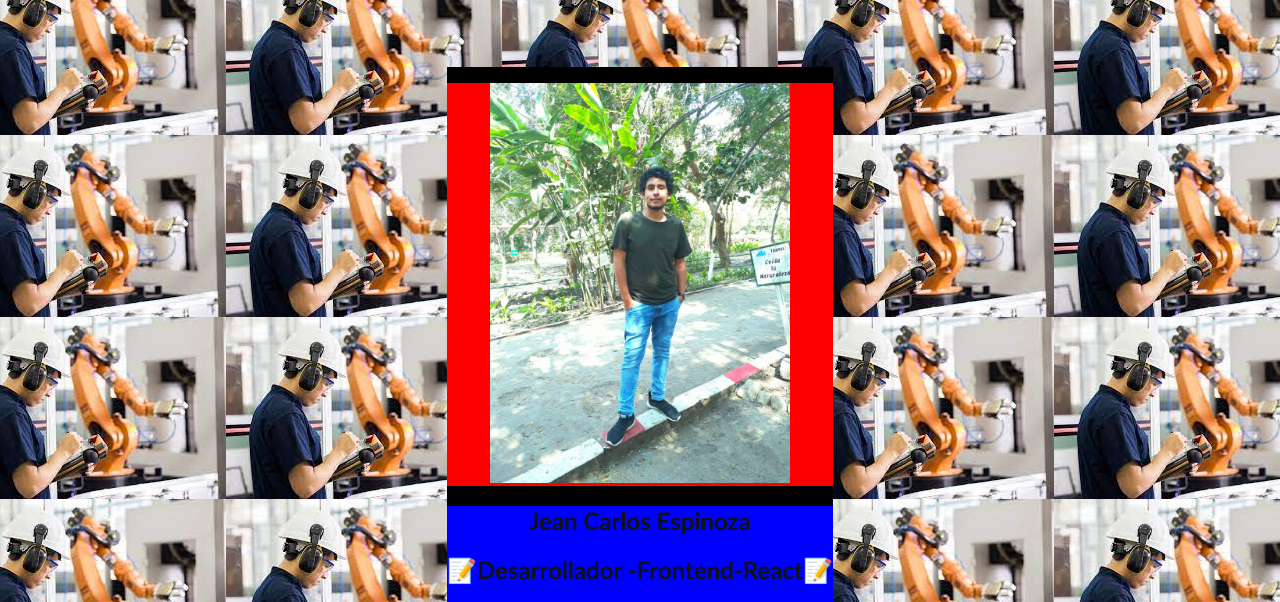
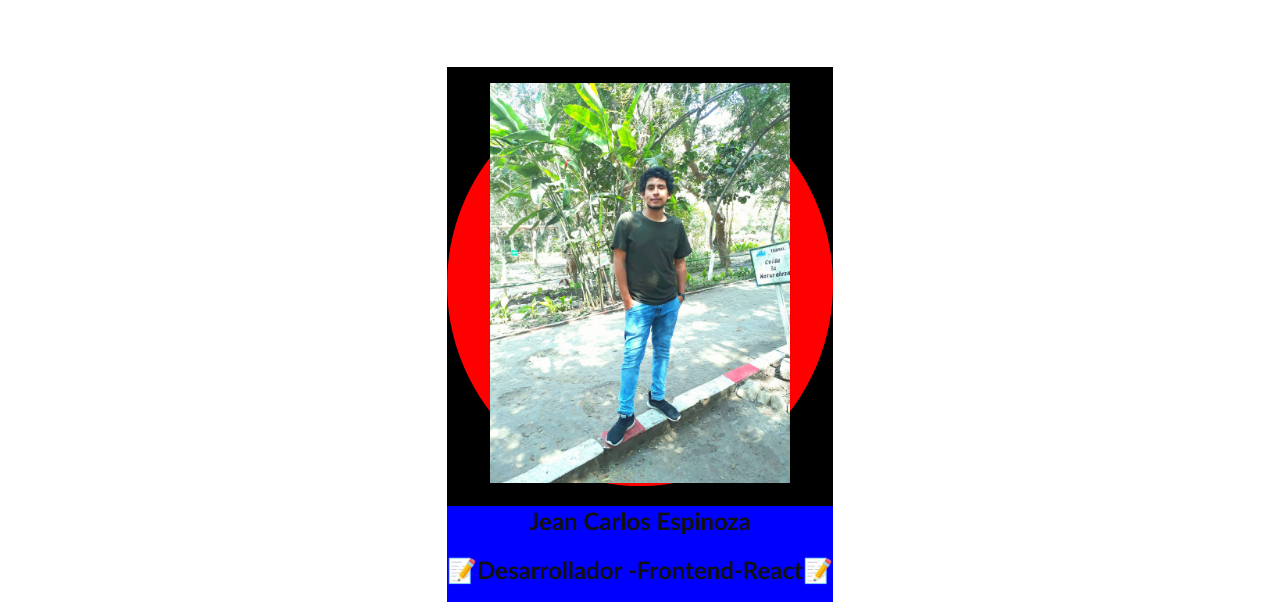
Before and after one commit to JeanEspinoza10/Practica-G18, a plain HTML site: page SEMANA 2/paginaprincipal.html in a window 1280 px wide. Shown: the top 602 px of the page. Drawn offline with Linux system fonts and the light colour scheme.

Commit message:
actualizar

```diff
--- a/SEMANA 2/main.css
+++ b/SEMANA 2/main.css
@@ -1,7 +1,6 @@
 .body{
     display: flex;
     align-items: center;
-    background-image: url("fondo.jpg");
     background-position: center;
     justify-content: center;
     color: rgb(18, 17, 17);
@@ -18,6 +17,9 @@
 background-color: red;
 
 }
+.header{
+    border-radius: 50%;
+}
 
 .article{
     background-color: blue;
```
Also changed, not shown: General/Ejercicio_1.html (renamed from Ejercicio_1.html), General/Formulario.html (renamed from Formulario.html), General/Nosotro.html (added), General/Pagina de inicio.html (renamed from Pagina de inicio.html), General/contactanos.html (added), General/index.html (renamed from index.html), Imagenes/apex.jpg (renamed from Imagenes/apex.jfif), Imagenes/descarga.jpg (renamed from Imagenes/descarga.jfif), Imagenes/progr.jpg (renamed from Imagenes/progr.jfif), SEMANA 2/paginaprincipal.html (line endings or trailing spaces).
